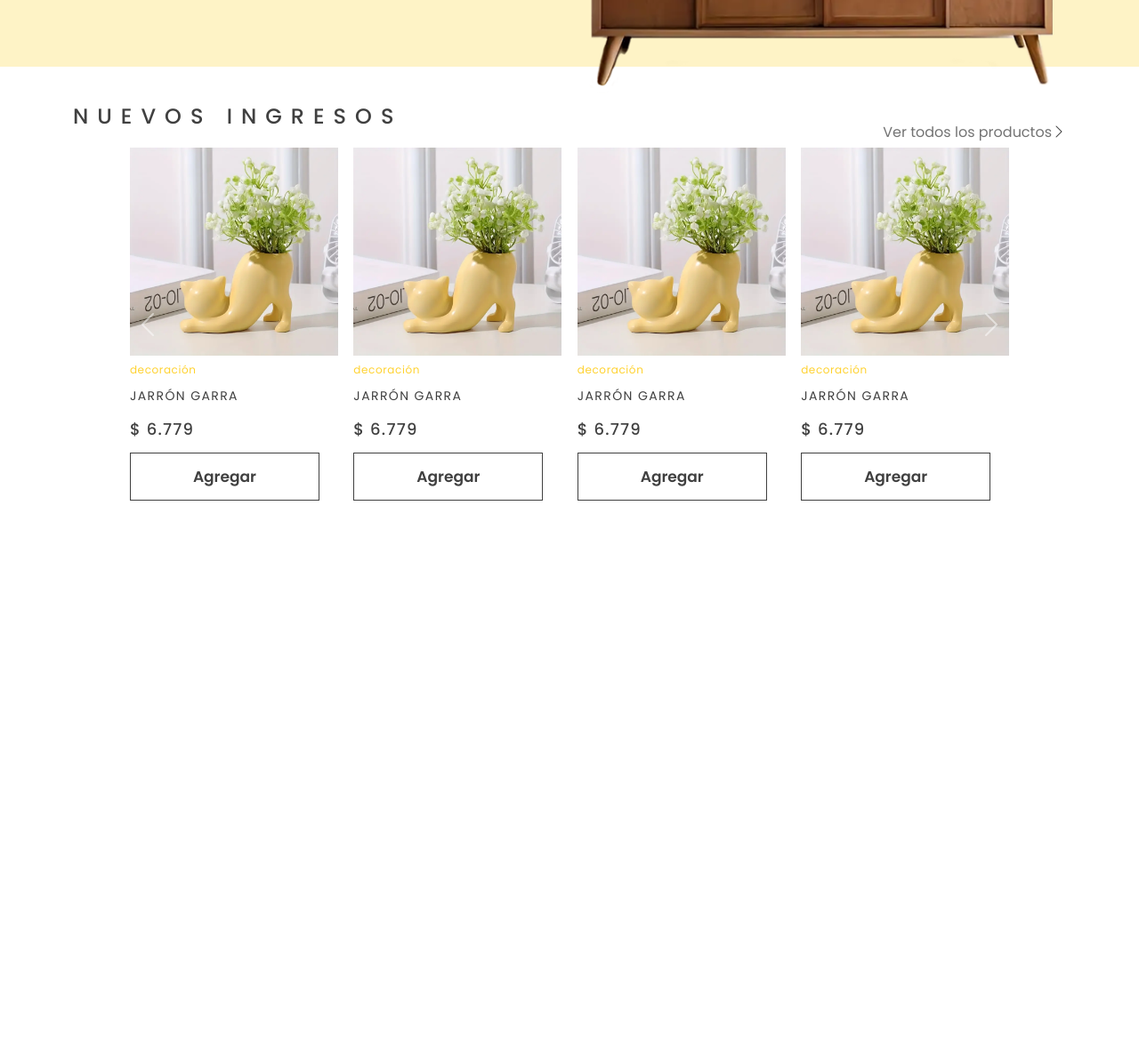
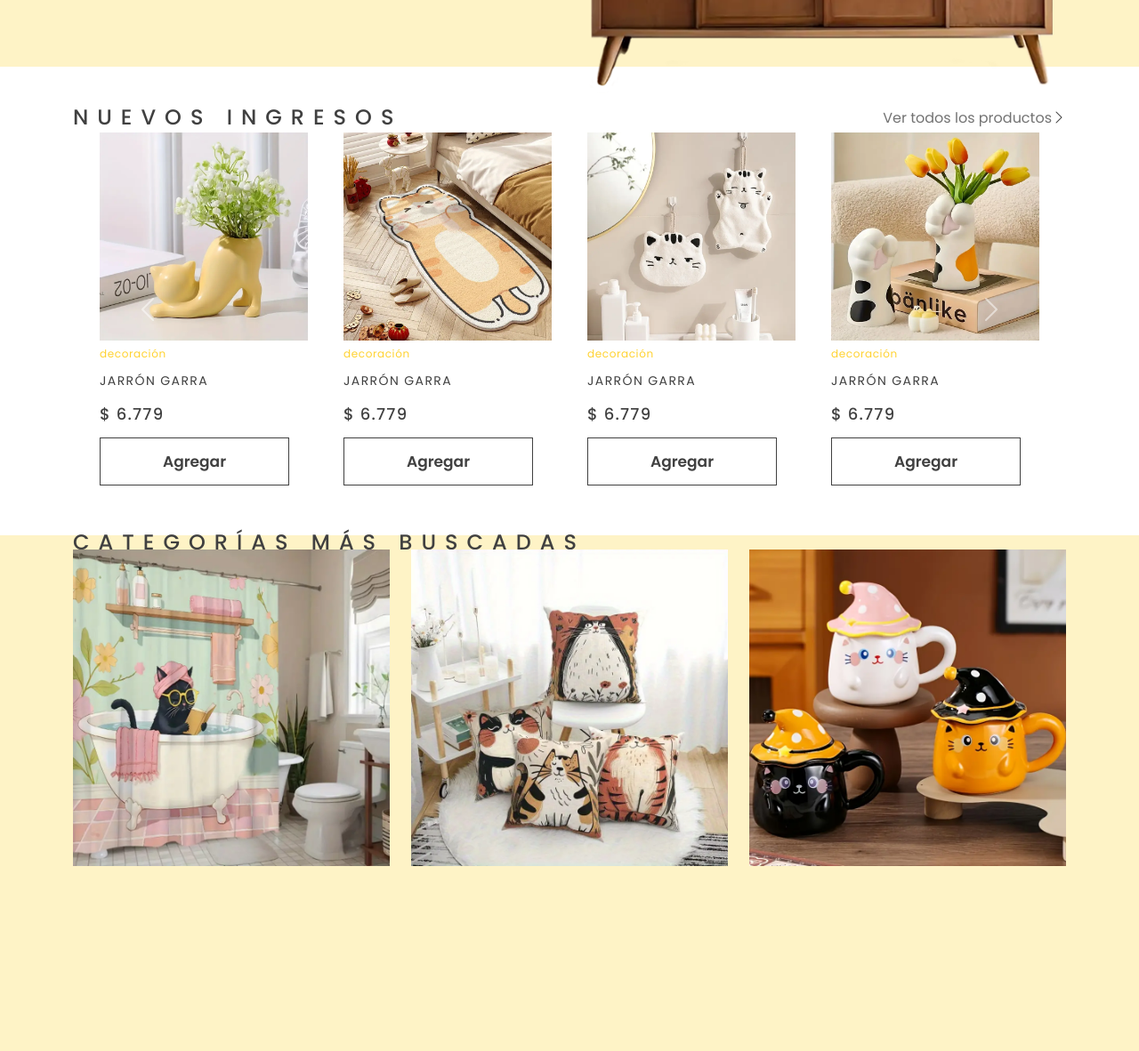
Before and after one commit to TrelawneyJourney/proyecto-final-hellooow, a plain HTML site: page index.html in a window 1280 px wide. Shown: the part 600-1782 px from the top of the page at 89% size. Before the commit the page ends 1220 px from the top, so only its background shows below. Drawn offline with nearby package versions, Linux system fonts and the light colour scheme.

Commit message:
add responsive

```diff
--- a/css/style.css
+++ b/css/style.css
@@ -92,16 +92,23 @@ a {
   border: 1px solid var(--secondary);
   color: var(--secondary);
 }
-
+.espacio {
+  height: 0px;
+}
 /*nuevos ingresos section*/
 .card-product {
   display: flex;
-  width: 251.416px;
-  padding: 8.725px;
+  width: 100%;
+  max-width: 250px;
+  padding: 0.5rem;
   flex-direction: column;
   align-items: flex-start;
-  gap: 8.725px;
-  flex-shrink: 0;
+  gap: 8px;
+  overflow: hidden;
+  transition: transform 0.3s ease;
+}
+.card-product:hover {
+  transform: translateY(-5px);
 }
 .card-product-body {
   display: flex;
@@ -152,6 +159,9 @@ a {
     font-size: 25px;
     letter-spacing: 6px;
   }
+  .espacio {
+    height: 200px;
+  }
 }
 
 @media (max-width: 576px) {
--- a/index.html
+++ b/index.html
@@ -94,7 +94,7 @@
             <div
               class="col-12 d-flex flex-column align-items-center align-items-md-start gap-1 gap-md-3 mb-3 mb-md-5"
             >
-              <h1 class="hero-title">
+              <h1 class="hero-title text-center text-md-start">
                 <span class="d-block">decorá tu hogar</span
                 ><span class="d-block hero-title-space">con alma felina</span>
               </h1>
@@ -124,14 +124,24 @@
       </div>
     </section>
 
+    <div class="row espacio">
+      <div class="col"></div>
+    </div>
+
     <!--nuevos ingresos-->
     <section class="container">
       <div class="row my-5">
-        <div class="col-12 d-flex">
-          <p class="nuevos-titulo">nuevos ingresos</p>
+        <!--titulo-->
+        <div
+          class="col-12 col-md-6 d-flex align-items-center justify-content-center justify-content-md-start mb-3 mb-md-0"
+        >
+          <p class="nuevos-titulo m-0">nuevos ingresos</p>
         </div>
-        <div class="col-12 d-flex justify-content-end">
-          <a href="" class="nuevos-link"
+
+        <div
+          class="col-12 col-md-6 d-flex justify-content-center justify-content-md-end mb-4 mb-md-0"
+        >
+          <a href="#" class="nuevos-link"
             >Ver todos los productos<i class="bi bi-chevron-right"></i
           ></a>
         </div>
@@ -140,7 +150,7 @@
         <div class="col-12">
           <div id="carouselExample" class="carousel slide">
             <div class="carousel-inner">
-              <div class="col-12 d-flex justify-content-center">
+              <div class="d-flex flex-wrap justify-content-center gap-4">
                 <!--card-->
                 <div class="card-product">
                   <img
@@ -159,7 +169,7 @@
                 <!--card-->
                 <div class="card-product">
                   <img
-                    src="assets/img/products/product-1.webp"
+                    src="assets/img/products/product-2.webp"
                     class="card-img-top img-fluid"
                     alt="..."
                   />
@@ -174,7 +184,7 @@
                 <!--card-->
                 <div class="card-product">
                   <img
-                    src="assets/img/products/product-1.webp"
+                    src="assets/img/products/product-3.webp"
                     class="card-img-top img-fluid"
                     alt="..."
                   />
@@ -189,7 +199,7 @@
                 <!--card-->
                 <div class="card-product">
                   <img
-                    src="assets/img/products/product-1.webp"
+                    src="assets/img/products/product-4.webp"
                     class="card-img-top img-fluid"
                     alt="..."
                   />
@@ -202,6 +212,7 @@
                 </div>
               </div>
             </div>
+
             <button
               class="carousel-control-prev"
               type="button"
@@ -231,7 +242,41 @@
       </div>
     </section>
 
-    <div class="row"></div>
+    <!--categorias mas buscadas-->
+    <section class="container-fluid hero">
+      <div class="container">
+        <div class="row">
+          <div class="col-12">
+            <p class="nuevos-titulo">categorías más buscadas</p>
+          </div>
+          <div class="col-12">
+            <div class="row">
+              <div class="col-4">
+                <img
+                  src="assets/img/categorias/categoria-1.webp"
+                  alt=""
+                  class="img-fluid"
+                />
+              </div>
+              <div class="col-4">
+                <img
+                  src="assets/img/categorias/categoria-2.webp"
+                  alt=""
+                  class="img-fluid"
+                />
+              </div>
+              <div class="col-4">
+                <img
+                  src="assets/img/categorias/categoria-3.webp"
+                  alt=""
+                  class="img-fluid"
+                />
+              </div>
+            </div>
+          </div>
+        </div>
+      </div>
+    </section>
 
     <script
       src="https://cdn.jsdelivr.net/npm/bootstrap@5.3.7/dist/js/bootstrap.bundle.min.js"
```
Also changed, not shown: assets/img/categorias/categoria-1.webp (added), assets/img/categorias/categoria-2.webp (added), assets/img/categorias/categoria-3.webp (added).
